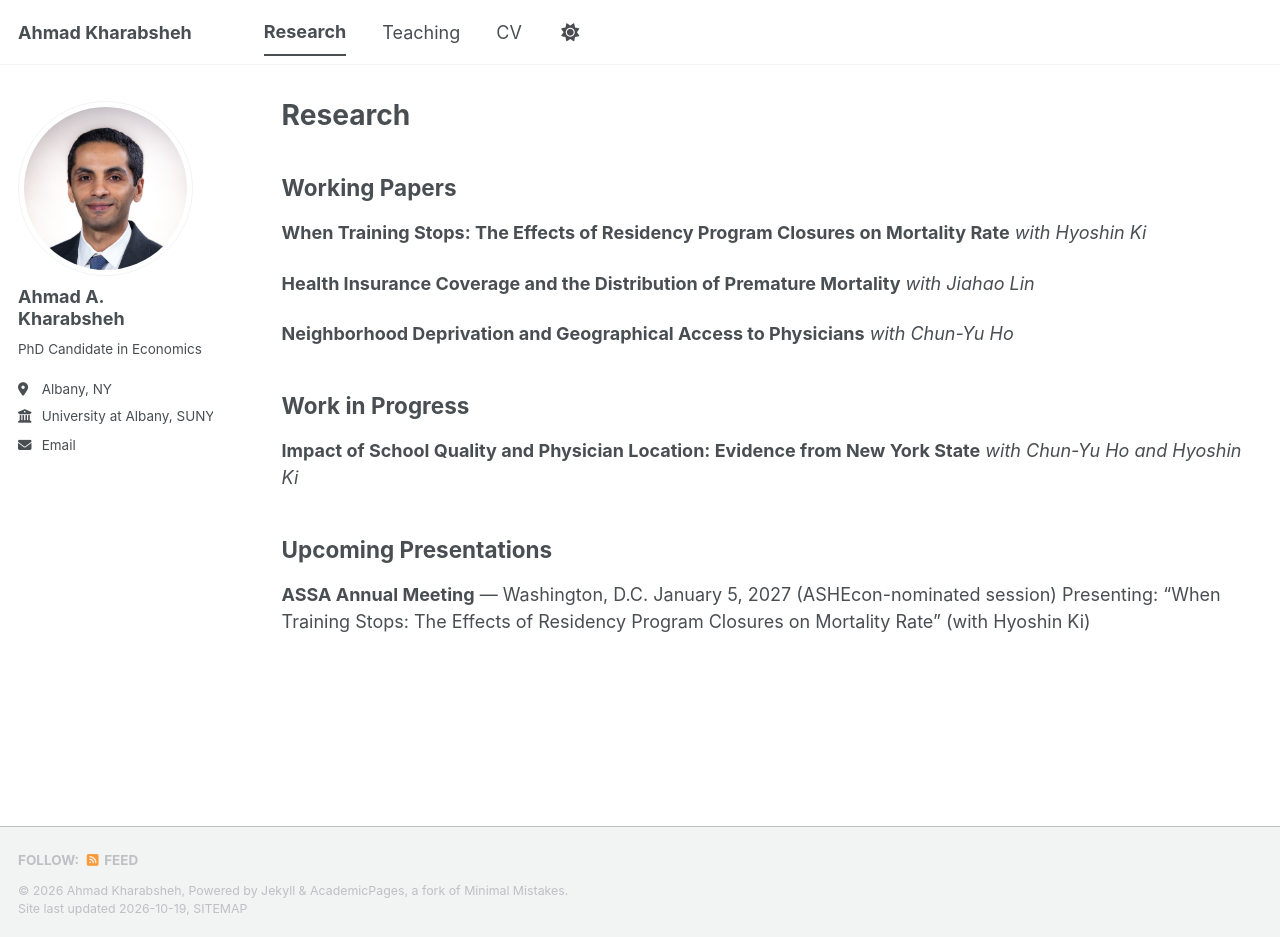
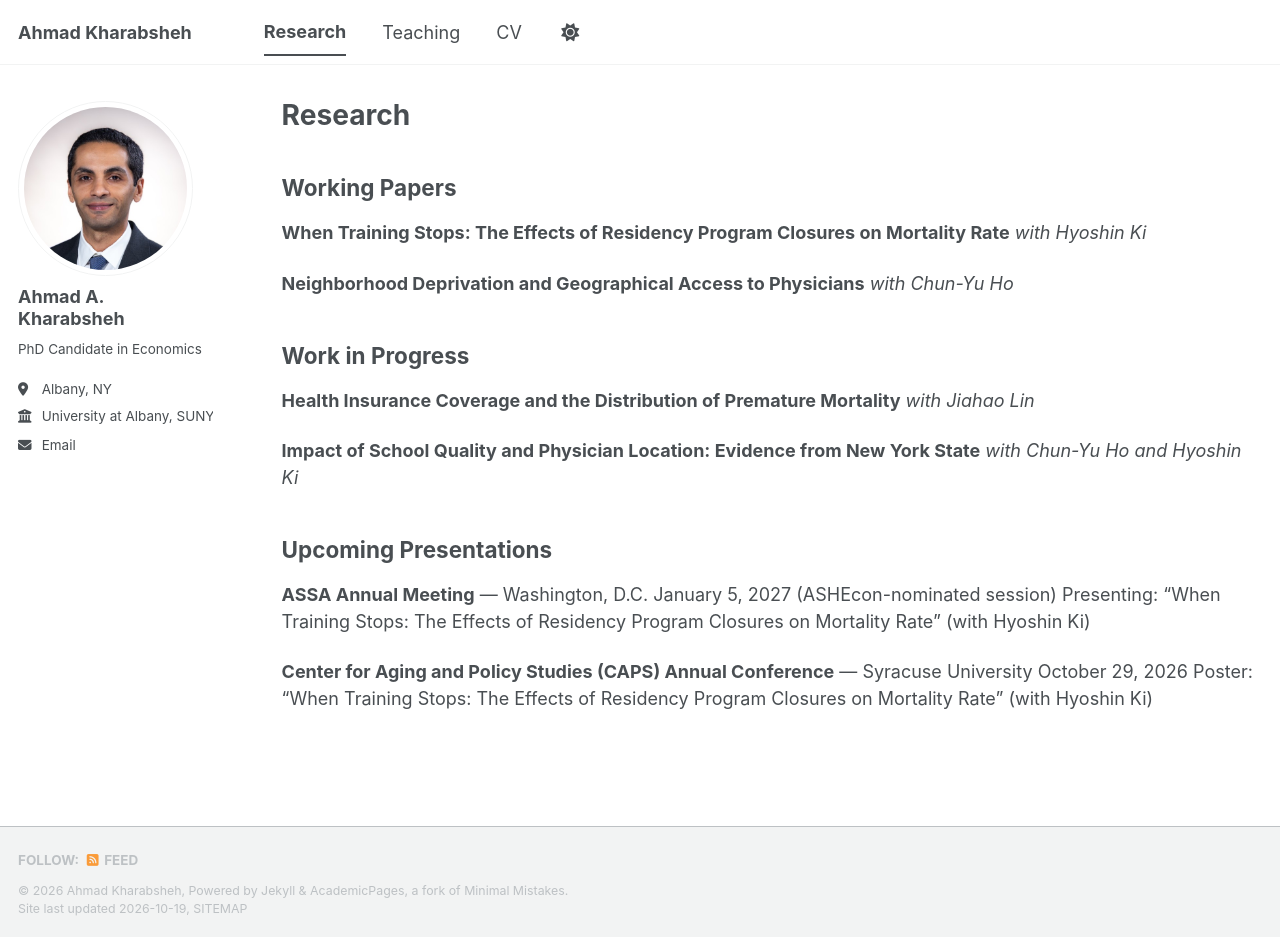
Before and after one commit to Kharabshehahmad/Kharabshehahmad.github.io, a Jekyll site: the page built from _pages/research.md, in a window 1280 px wide and 937 px high. Built offline with Jekyll 4.4.1, drawn with Linux system fonts in a browser that asks for light colours; a script bundle is joined from its source files by our own code; library files that are not in the unit come from our copies.

Commit message:
Update research.md

```diff
--- a/_pages/research.md
+++ b/_pages/research.md
@@ -10,14 +10,15 @@ author_profile: true
 **When Training Stops: The Effects of Residency Program Closures on Mortality Rate**
 *with Hyoshin Ki*
 
-**Health Insurance Coverage and the Distribution of Premature Mortality**
-*with Jiahao Lin*
 
 **Neighborhood Deprivation and Geographical Access to Physicians**
 *with Chun-Yu Ho*
 
 ## Work in Progress
 
+
+**Health Insurance Coverage and the Distribution of Premature Mortality**
+*with Jiahao Lin*
 
 **Impact of School Quality and Physician Location: Evidence from New York State**
 *with Chun-Yu Ho and Hyoshin Ki*
@@ -29,3 +30,7 @@ author_profile: true
 **ASSA Annual Meeting** — Washington, D.C.
 January 5, 2027 (ASHEcon-nominated session)
 Presenting: "When Training Stops: The Effects of Residency Program Closures on Mortality Rate" (with Hyoshin Ki)
+
+**Center for Aging and Policy Studies (CAPS) Annual Conference** — Syracuse University
+October 29, 2026
+Poster: "When Training Stops: The Effects of Residency Program Closures on Mortality Rate" (with Hyoshin Ki)
```
